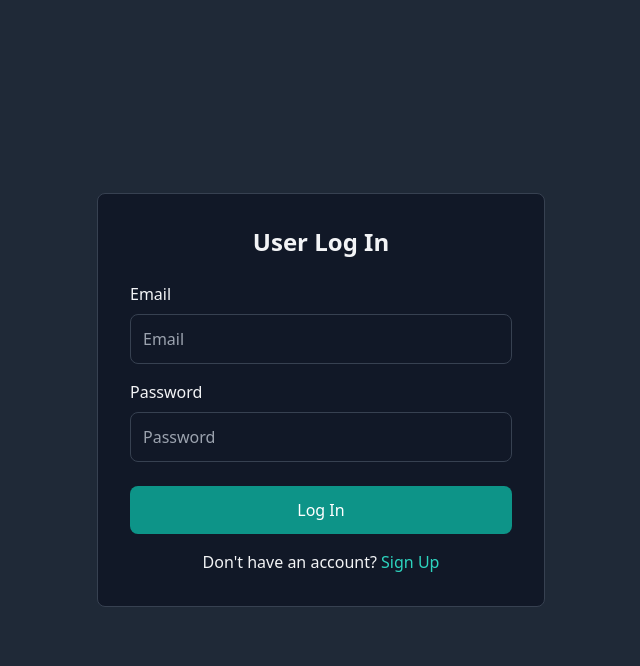
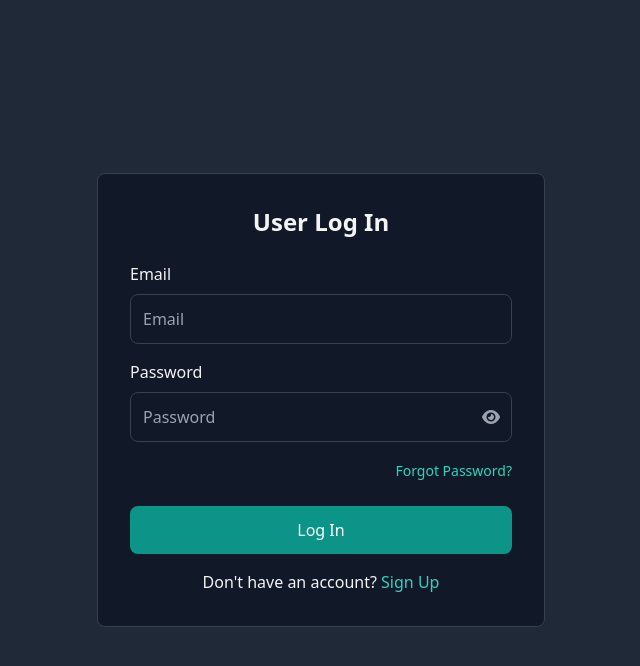
Before and after one commit to LangJouWah/rentify, a PHP site: page /login.php in a window 1280 px wide. Shown: the top 666 px of the page, without its empty margins (319-959 px from the left). Run offline with PHP 8.4, Linux system fonts and the light colour scheme; some libraries are stand-ins or nearby versions.

Commit message:
Update password validation and visibility toggle

```diff
--- a/login.php
+++ b/login.php
@@ -5,12 +5,14 @@
     <meta name="viewport" content="width=device-width, initial-scale=1.0">
     <title>Log In - Rentify</title>
     <script src="https://cdn.tailwindcss.com"></script>
+    <link rel="stylesheet" href="https://cdnjs.cloudflare.com/ajax/libs/font-awesome/6.4.0/css/all.min.css">
     <script>
         function validateForm() {
             const email = document.querySelector('input[name="email"]').value;
             const password = document.querySelector('input[name="password"]').value;
             const emailRegex = /^[a-zA-Z0-9._%+-]+@[a-zA-Z0-9.-]+\.[a-zA-Z]{2,}$/;
-            const passwordRegex = /^(?=.*[a-z])(?=.*[A-Z])(?=.*\d)(?=.*[@$!%*?&])[A-Za-z\d@$!%*?&]{8,}$/;
+            const passwordRegex = /^(?=.*[a-z])(?=.*[A-Z])(?=.*\d)[A-Za-z\d@$!%*?&]{6,}$/;
+
 
             if (!emailRegex.test(email)) {
                 alert('Please enter a valid email (e.g., user@example.com).');
@@ -21,6 +23,25 @@
                 return false;
             }
             return true;
+        }
+
+        function togglePasswordVisibility() {
+            const passwordInput = document.getElementById('password');
+            const toggleIcon = document.getElementById('toggle-icon');
+
+            if (passwordInput.type === 'password') {
+                passwordInput.type = 'text';
+                toggleIcon.classList.remove('fa-eye');
+                toggleIcon.classList.add('fa-eye-slash');
+            } else {
+                passwordInput.type = 'password';
+                toggleIcon.classList.remove('fa-eye-slash');
+                toggleIcon.classList.add('fa-eye');
+            }
+        }
+
+        function handleForgotPassword() {
+            window.location.href = 'forgot_password.php';
         }
     </script>
 </head>
@@ -34,9 +55,17 @@
                     <label class="block text-gray-100 mb-2" for="email">Email</label>
                     <input type="email" name="email" id="email" class="w-full p-3 border border-gray-700 bg-gray-900 text-gray-100 rounded-lg focus:outline-none focus:ring-2 focus:ring-teal-600" placeholder="Email" required>
                 </div>
-                <div class="mb-6">
+                <div class="mb-4 relative">
                     <label class="block text-gray-100 mb-2" for="password">Password</label>
-                    <input type="password" name="password" id="password" class="w-full p-3 border border-gray-700 bg-gray-900 text-gray-100 rounded-lg focus:outline-none focus:ring-2 focus:ring-teal-600" placeholder="Password" required>
+                    <div class="relative">
+                        <input type="password" name="password" id="password" class="w-full p-3 pr-10 border border-gray-700 bg-gray-900 text-gray-100 rounded-lg focus:outline-none focus:ring-2 focus:ring-teal-600" placeholder="Password" required>
+                        <button type="button" class="absolute inset-y-0 right-0 pr-3 flex items-center text-gray-400 hover:text-gray-200" onclick="togglePasswordVisibility()">
+                            <i id="toggle-icon" class="fas fa-eye"></i>
+                        </button>
+                    </div>
+                </div>
+                <div class="mb-6 text-right">
+                    <button type="button" class="text-teal-400 hover:text-teal-300 text-sm" onclick="handleForgotPassword()">Forgot Password?</button>
                 </div>
                 <button type="submit" class="w-full bg-teal-600 text-white p-3 rounded-lg hover:bg-teal-700 transition">Log In</button>
             </form>
```
